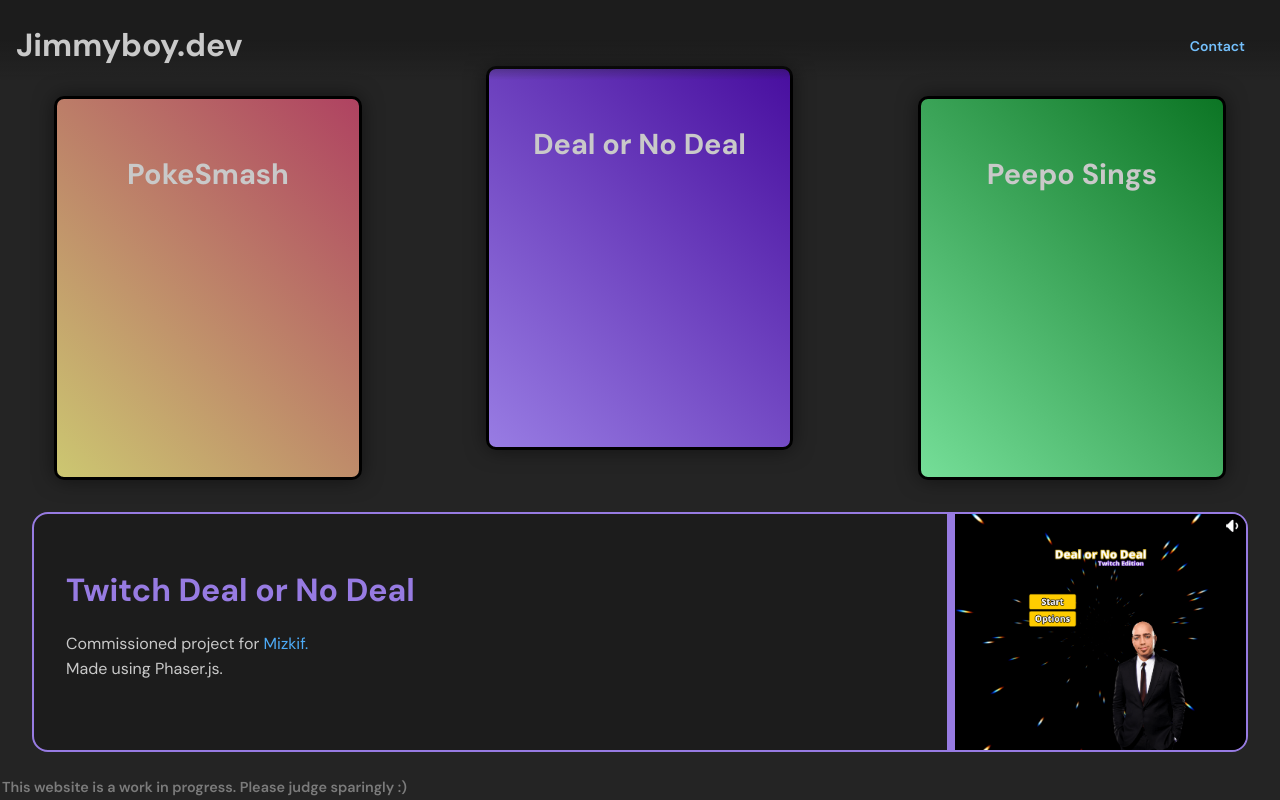
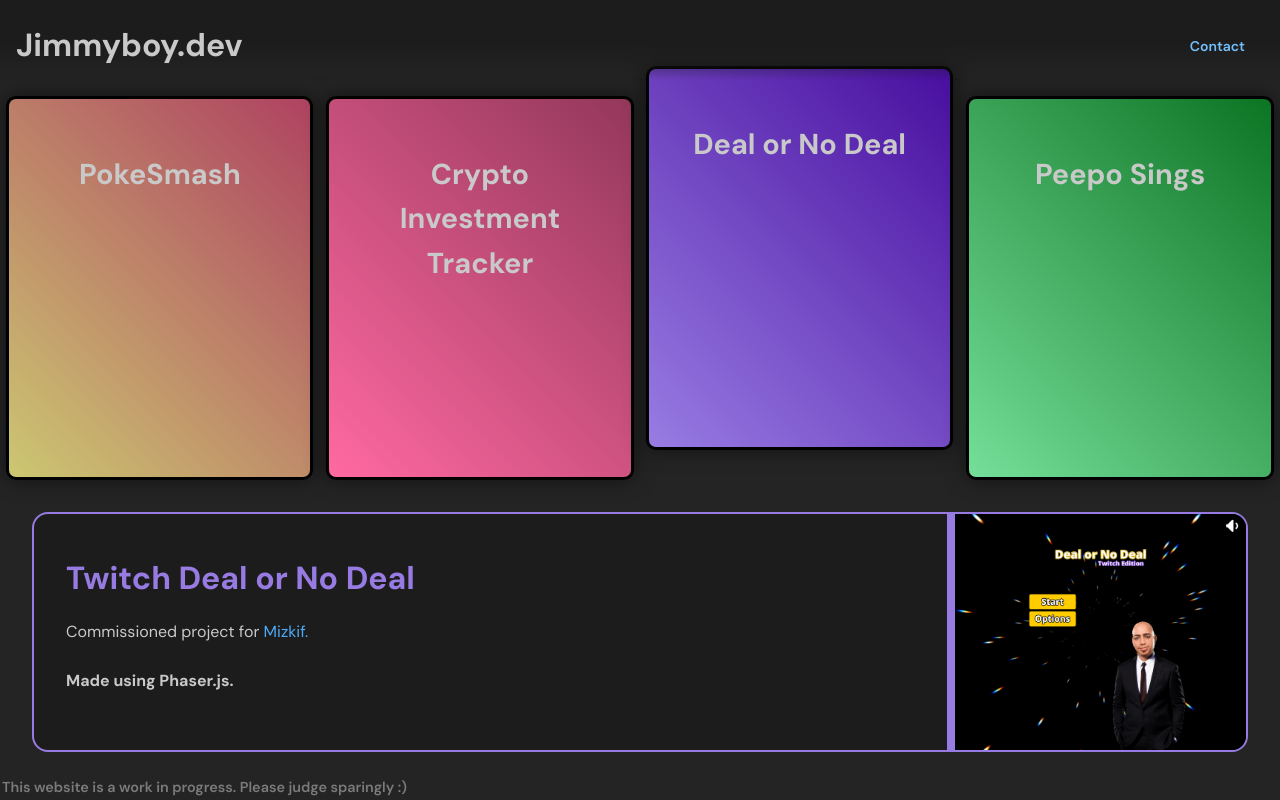
Before and after one commit to devJimmyboy/jimmyboy.dev, a React (Vite) app: page / in a window 1280 px wide. Both pictures are taken after a click on the element "Deal or No Deal". Built offline with nearby package versions, Linux system fonts and the light colour scheme; some icons are missing.

Commit message:
update to inclue investment tracker

```diff
--- a/src/components/DetailsPanel.tsx
+++ b/src/components/DetailsPanel.tsx
@@ -6,7 +6,7 @@ type Props = {
 }
 
 export default function DetailsPanel({ selected }: Props) {
-  const colors = ['#73bffb', '#ccc571', '#977be2', '#73dd96']
+  const colors = ['#73bffb', '#ccc571', '#ff69a1', '#977be2', '#73dd96']
   // panel morphs based on selected project
   return (
     <AnimatePresence>
@@ -39,7 +39,8 @@ export default function DetailsPanel({ selected }: Props) {
               <p>
                 Smash or Pass for Pokemon.
                 <br />
-                Made using Next.js, Firebase, and Material UI.
+                <br />
+                <strong>Made using Next.js, Firebase, and Material UI.</strong>
               </p>
             </div>
             <motion.img src="/pokesmash.png" alt="PokeSmash Website" style={{ height: '100%', boxSizing: 'border-box', borderLeft: '8px solid #ccc571' }} />
@@ -54,19 +55,44 @@ export default function DetailsPanel({ selected }: Props) {
             className="details-panel"
             style={{ width: '100%', height: '100%', display: 'flex', alignItems: 'center', position: 'relative' }}>
             <div style={{ padding: '2em', width: '100%' }}>
+              <Anchor href="https://crypto.peepo.dev/" target="crypto-investment" style={{ fontSize: '2em', fontWeight: 700, color: '#ff69a1' }}>
+                Crypto Investment Tracker <Icon icon="fa6-solid:arrow-up-right-from-square" style={{ fontSize: '0.6em', marginLeft: '0.25em' }} />
+              </Anchor>
+              <p>
+                Commissioned project for <Anchor href="https://twitch.tv/mizkif">Mizkif.</Anchor>
+                <br />
+                <span>2 Streamers' chats choose 10 cryptos to invest $10,000 in. After one month they see how much they made and who profited the most.</span>
+                <br />
+                <br />
+                <strong>Made using React, ReCharts, Joy UI (Material UI), Express, and PostgreSQL (Prisma).</strong>
+              </p>
+            </div>
+            <motion.img src="/crypto-tracker.png" alt="Deal or No Deal" style={{ height: '100%', boxSizing: 'border-box', borderLeft: '8px solid #ff69a1' }} />
+          </motion.div>
+        )}
+        {selected === 2 && (
+          <motion.div
+            layout
+            initial={{ opacity: 0 }}
+            animate={{ opacity: 1 }}
+            exit={{ opacity: 0 }}
+            className="details-panel"
+            style={{ width: '100%', height: '100%', display: 'flex', alignItems: 'center', position: 'relative' }}>
+            <div style={{ padding: '2em', width: '100%' }}>
               <Anchor href="https://deal-or-no-deal.pages.dev/" target="deal-or-no-deal" style={{ fontSize: '2em', fontWeight: 700, color: '#977be2' }}>
                 Twitch Deal or No Deal <Icon icon="fa6-solid:arrow-up-right-from-square" style={{ fontSize: '0.6em', marginLeft: '0.25em' }} />
               </Anchor>
               <p>
                 Commissioned project for <Anchor href="https://twitch.tv/mizkif">Mizkif.</Anchor>
                 <br />
-                Made using Phaser.js.
+                <br />
+                <strong>Made using Phaser.js.</strong>
               </p>
             </div>
             <motion.img src="/deal-or-no-deal.png" alt="Deal or No Deal" style={{ height: '100%', boxSizing: 'border-box', borderLeft: '8px solid #977be2' }} />
           </motion.div>
         )}
-        {selected === 2 && (
+        {selected === 3 && (
           <motion.div
             layout
             initial={{ opacity: 0 }}
@@ -82,7 +108,8 @@ export default function DetailsPanel({ selected }: Props) {
               <p>
                 Desktop Music Player app that takes the unique idea of putting playlists into songs compared to the norm of songs into playlists.
                 <br />
-                Used Electron, Web Audio API, SQLite, MantineUI, and Dependency Injection.
+                <br />
+                <strong> Used Electron, Web Audio API, SQLite, MantineUI, and Dependency Injection.</strong>
               </p>
             </div>
             <motion.img src="/sings.png" alt="Peepo Sings Music player interface" style={{ right: 0, height: '100%', boxSizing: 'border-box', borderLeft: '8px solid #73dd96' }} />
--- a/src/components/ProjectHand.tsx
+++ b/src/components/ProjectHand.tsx
@@ -8,7 +8,7 @@ type Props = {
 
 export default function ProjectHand({ selected, setSelected }: Props) {
   return (
-    <Group justify="space-around" w="100%">
+    <Group justify="space-around" w="100%" gap={0.3}>
       <PerspectiveCard
         selected={selected === 0}
         style={{
@@ -20,17 +20,25 @@ export default function ProjectHand({ selected, setSelected }: Props) {
       <PerspectiveCard
         selected={selected === 1}
         style={{
-          background: 'linear-gradient(45deg, #987ce3, #480e9f)',
+          background: 'linear-gradient(45deg, #ff69a1,#94385a)',
         }}
         onClick={() => (selected !== 1 ? setSelected(1) : setSelected(-1))}>
-        <h2>Deal or No Deal</h2>
+        <h2>Crypto Investment Tracker</h2>
       </PerspectiveCard>
       <PerspectiveCard
         selected={selected === 2}
         style={{
+          background: 'linear-gradient(45deg, #987ce3, #480e9f)',
+        }}
+        onClick={() => (selected !== 2 ? setSelected(2) : setSelected(-1))}>
+        <h2>Deal or No Deal</h2>
+      </PerspectiveCard>
+      <PerspectiveCard
+        selected={selected === 3}
+        style={{
           background: 'linear-gradient(45deg, #75de98, #0c7524)',
         }}
-        onClick={() => (selected !== 2 ? setSelected(2) : setSelected(-1))}>
+        onClick={() => (selected !== 3 ? setSelected(3) : setSelected(-1))}>
         <h2>Peepo Sings</h2>
       </PerspectiveCard>
     </Group>
--- a/src/index.css
+++ b/src/index.css
@@ -38,12 +38,12 @@
     padding: 1em;
   }
 
-  @media (min-width: 64em) {
+  @media (min-width: 80em) {
     height: 20em;
     font-size: 1.2em;
     padding: 1.5em;
   }
-  @media (min-width: 75em) {
+  @media (min-width: 90em) {
     height: 20em;
     font-size: 1.2em;
     padding: 1.5em;
```
Also changed, not shown: public/crypto-tracker.png (added).
